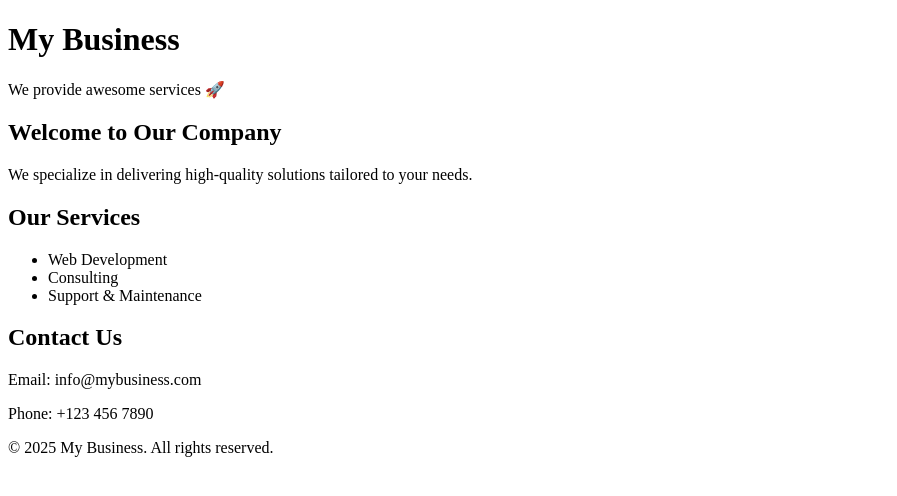
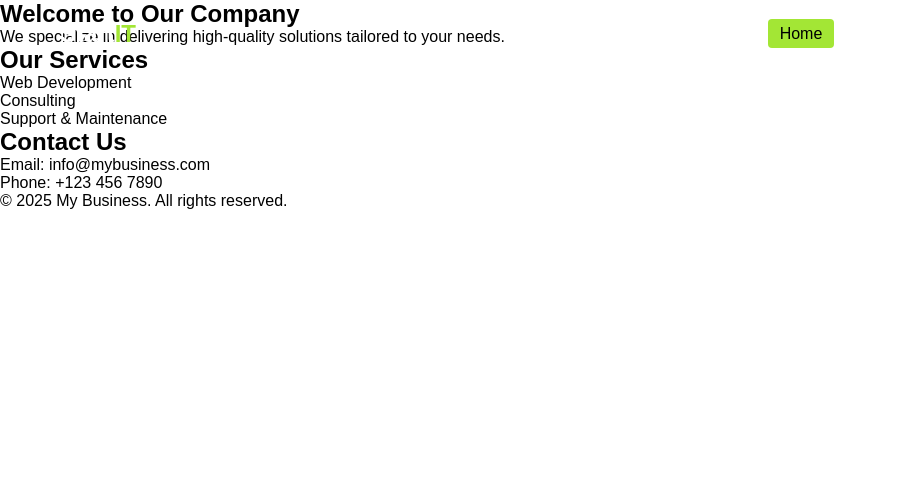
Before and after one commit to poornamaheez/services, a React (Vite) app: page / in a window 1280 px wide. Shown: the top 496 px of the page, without its empty margins (0-897 px from the left). Built offline with nearby package versions, Linux system fonts and the light colour scheme.

Commit message:
changed header.tsx

```diff
--- a/src/App.css
+++ b/src/App.css
@@ -0,0 +1,57 @@
+/* Reset */
+* {
+  margin: 0;
+  padding: 0;
+  box-sizing: border-box;
+}
+
+body {
+  font-family: Arial, sans-serif;
+}
+
+/* Header */
+.header {
+  display: flex;
+  justify-content: space-between;
+  align-items: center;
+  padding: 20px 60px;
+  position: absolute;  /* stays on top of hero image */
+  top: 0;
+  left: 0;
+  width: 100%;
+  z-index: 100;
+}
+
+.logo {
+  font-size: 24px;
+  font-weight: bold;
+  color: white;
+}
+
+.logo .highlight {
+  color: #a3e635; /* lime green */
+}
+
+.nav-links {
+  list-style: none;
+  display: flex;
+  gap: 30px;
+}
+
+.nav-links a {
+  color: white;
+  text-decoration: none;
+  font-weight: 500;
+  transition: color 0.3s ease;
+}
+
+.nav-links a:hover {
+  color: #a3e635;
+}
+
+.nav-links a.active {
+  background: #a3e635;
+  padding: 6px 12px;
+  border-radius: 4px;
+  color: black;
+}
--- a/src/components/Header.tsx
+++ b/src/components/Header.tsx
@@ -1,8 +1,22 @@
+import React from "react";
+import "../App.css";
+
 const Header: React.FC = () => {
   return (
-    <header className="bg-blue-600 text-white p-4">
-      <h1 className="text-2xl font-bold">My Business</h1>
-      <p>We provide awesome services 🚀</p>
+    <header className="header">
+      <div className="logo">
+        Start<span className="highlight">IT</span>
+      </div>
+      <nav>
+        <ul className="nav-links">
+          <li><a href="#home" className="active">Home</a></li>
+          <li><a href="#about">About</a></li>
+          <li><a href="#clients">Clients</a></li>
+          <li><a href="#projects">Projects</a></li>
+          <li><a href="#blog">Blog</a></li>
+          <li><a href="#contact">Contact</a></li>
+        </ul>
+      </nav>
     </header>
   );
 };
```
